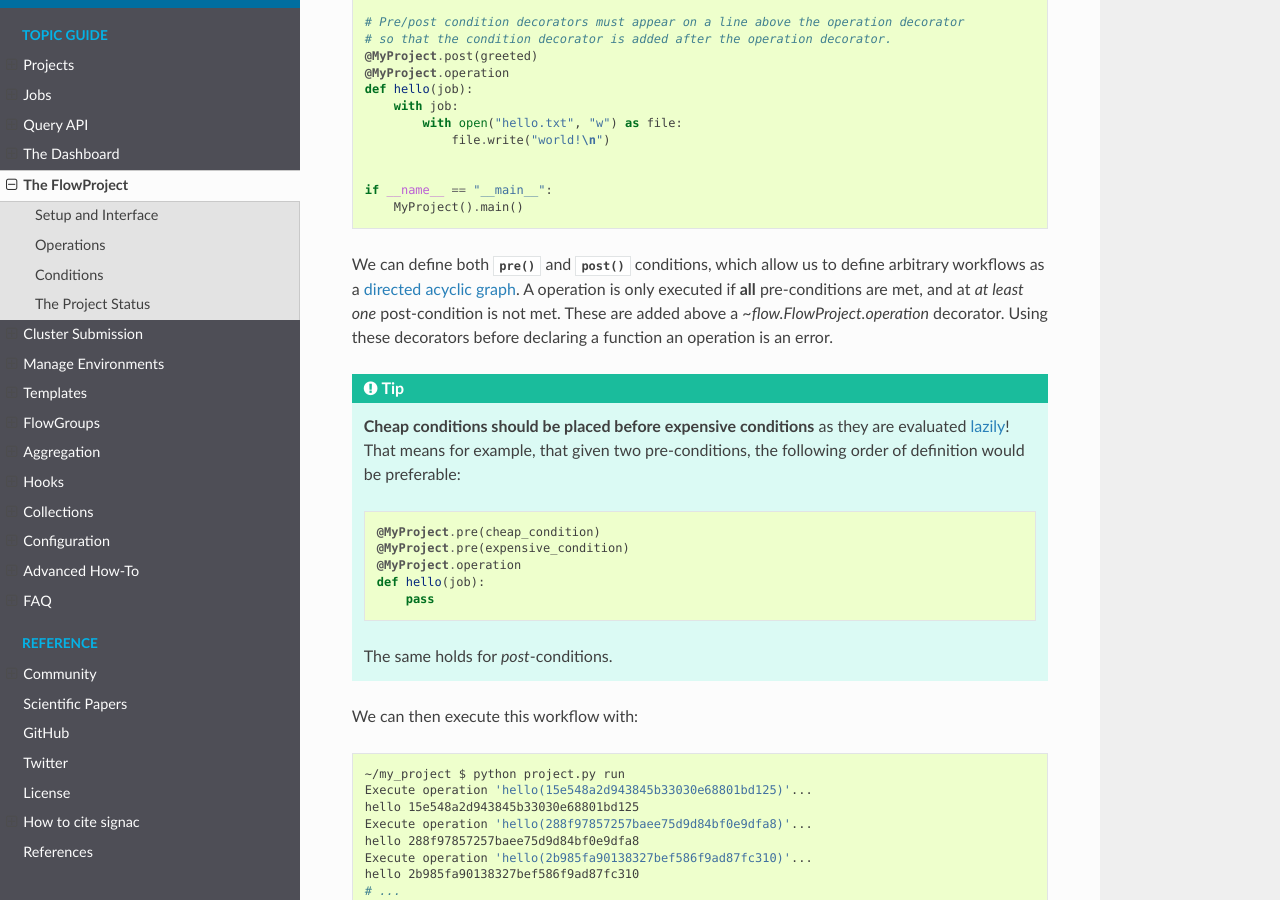
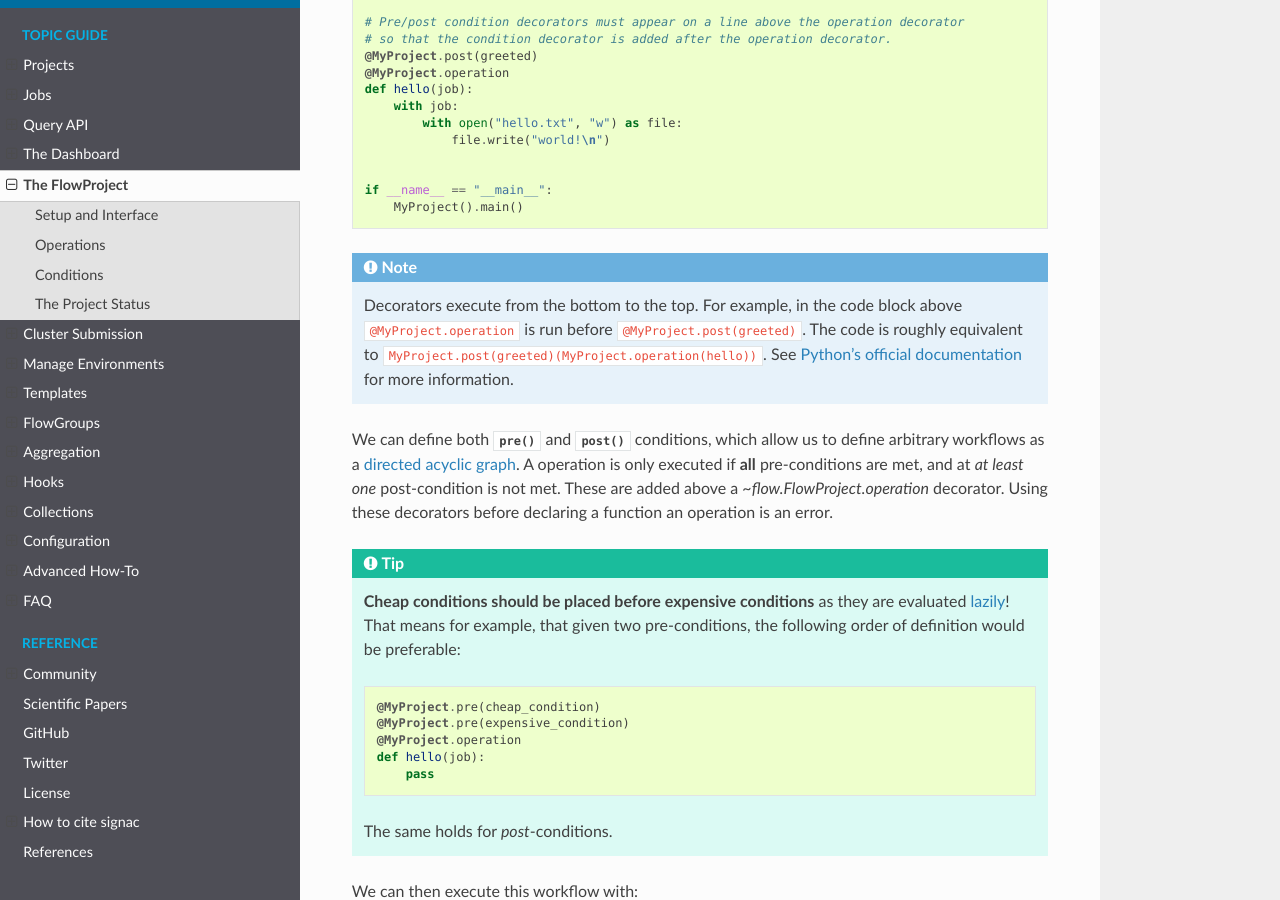
Before and after one commit to glotzerlab/signac-docs, a Sphinx documentation site: the page built from docs/source/flow-project.rst, in a window 1280 px wide and 900 px high, scrolled down 2692 px. Built offline with Sphinx 7.4.7 and the Read the Docs theme 2.0.0, drawn with Linux system fonts in a browser that asks for light colours.

Commit message:
Add note on Python decorator execution

```diff
--- a/docs/source/flow-project.rst
+++ b/docs/source/flow-project.rst
@@ -140,6 +140,15 @@ The entirety of the code is as follows:
 
     if __name__ == "__main__":
         MyProject().main()
+
+
+.. note::
+
+    Decorators execute from the bottom to the top. For example, in the code block above
+    ``@MyProject.operation`` is run before ``@MyProject.post(greeted)``. The code is roughly
+    equivalent to ``MyProject.post(greeted)(MyProject.operation(hello))``. See `Python's official
+    documentation <https://docs.python.org/3/reference/compound_stmts.html#function-definitions>`__
+    for more information.
 
 We can define both :py:meth:`~flow.FlowProject.pre` and :py:meth:`~flow.FlowProject.post` conditions, which allow us to define arbitrary workflows as a `directed acyclic graph <https://en.wikipedia.org/wiki/Directed_acyclic_graph>`__.
 A operation is only executed if **all** pre-conditions are met, and at *at least one* post-condition is not met.
```
